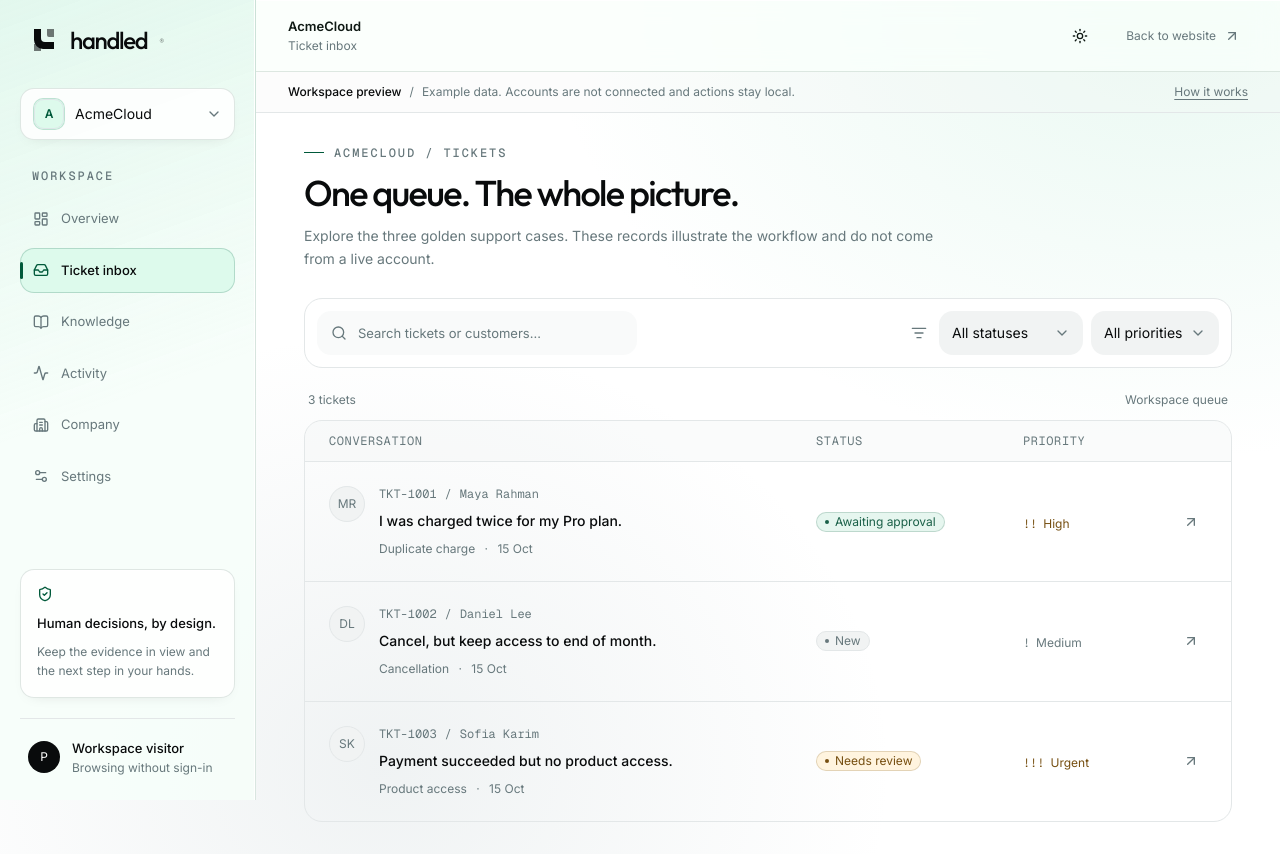
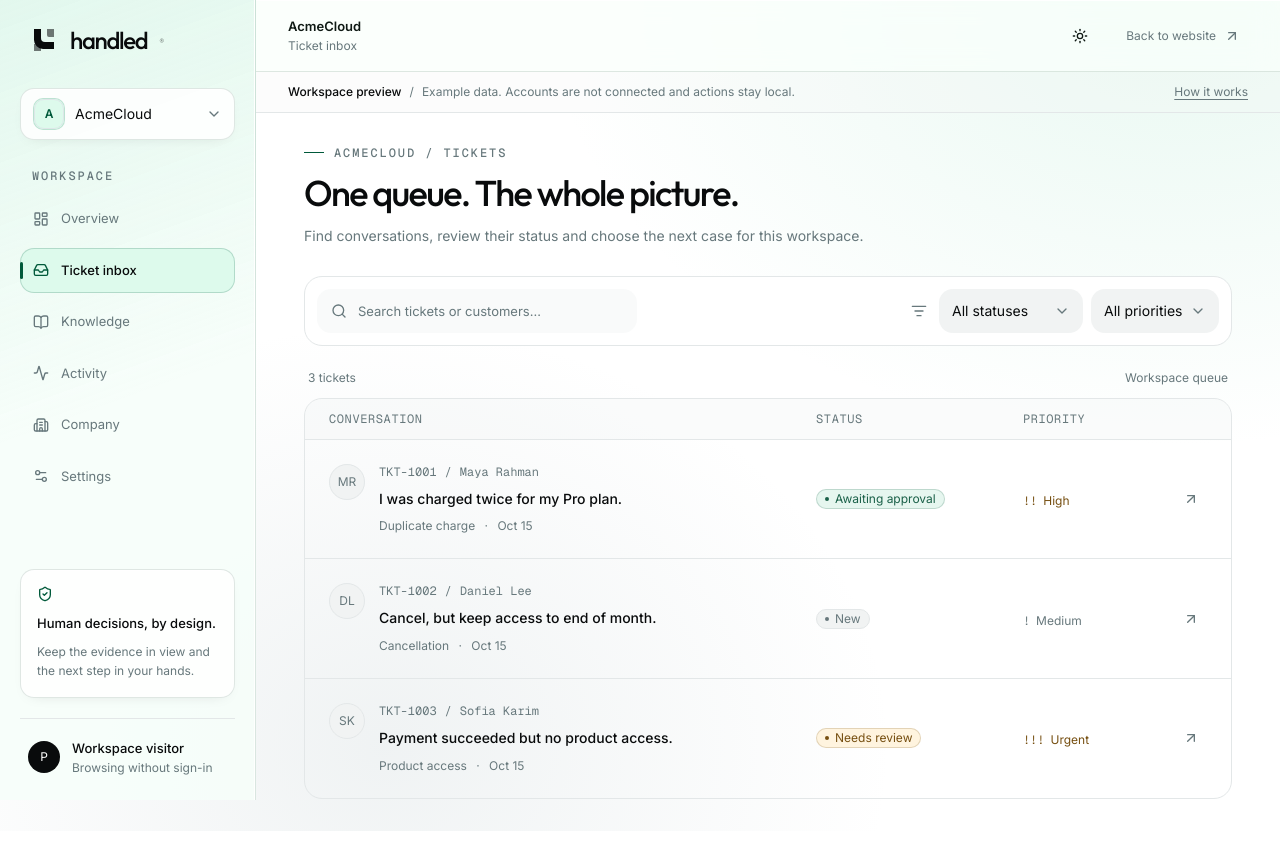
Before and after one commit to rafiferdos/handled, a Next.js app in the folder apps/web/: page /tickets in a window 1280 px wide. After the commit the page ends 831 px from the top, so only its background shows below. Built offline with nearby package versions, Linux system fonts and the light colour scheme.

Commit message:
fix(web): refine dashboard context and accessible overlay controls

```diff
--- a/apps/web/components/dashboard/knowledge-library.tsx
+++ b/apps/web/components/dashboard/knowledge-library.tsx
@@ -37,7 +37,7 @@ export function KnowledgeLibrary() {
       <PageHeading
         eyebrow={`${workspace.name} / Knowledge`}
         title="Start with a source you can trust."
-        description="Policies and source references for the three support cases."
+        description="Review policies and source references for this workspace’s support cases."
       />
       <div className="relative mb-8 max-w-sm">
         <Search className="pointer-events-none absolute top-3.5 left-3.5 size-4 text-muted-foreground" />
--- a/apps/web/components/ui/dialog.tsx
+++ b/apps/web/components/ui/dialog.tsx
@@ -65,7 +65,7 @@ function DialogContent({
             render={
               <Button
                 variant="ghost"
-                className="absolute top-4 right-4 bg-secondary"
+                className="absolute top-4 right-4 size-11 bg-secondary"
                 size="icon-sm"
               />
             }
@@ -83,7 +83,7 @@ function DialogHeader({ className, ...props }: React.ComponentProps<"div">) {
   return (
     <div
       data-slot="dialog-header"
-      className={cn("flex flex-col gap-1.5", className)}
+      className={cn("flex flex-col gap-1.5 pr-10", className)}
       {...props}
     />
   )
--- a/apps/web/components/ui/sheet.tsx
+++ b/apps/web/components/ui/sheet.tsx
@@ -65,7 +65,7 @@ function SheetContent({
             render={
               <Button
                 variant="ghost"
-                className="absolute top-4 right-4 bg-secondary"
+                className="absolute top-4 right-4 size-11 bg-secondary"
                 size="icon-sm"
               />
             }
@@ -83,7 +83,7 @@ function SheetHeader({ className, ...props }: React.ComponentProps<"div">) {
   return (
     <div
       data-slot="sheet-header"
-      className={cn("flex flex-col gap-1.5 p-6", className)}
+      className={cn("flex flex-col gap-1.5 p-6 pr-16", className)}
       {...props}
     />
   )
--- a/apps/web/features/tickets/ticket-inbox.tsx
+++ b/apps/web/features/tickets/ticket-inbox.tsx
@@ -33,8 +33,18 @@ export function TicketInbox() {
   const [search, setSearch] = useState("")
   const [status, setStatus] = useState<TicketStatus | "ALL">("ALL")
   const [priority, setPriority] = useState<TicketPriority | "ALL">("ALL")
-  const { workspace } = useWorkspace()
+  const { workspace, profile } = useWorkspace()
   const tickets = useTickets({ search, status, priority })
+  const shortDate = new Intl.DateTimeFormat("en", {
+    month: "short",
+    day: "numeric",
+    timeZone: profile.timeZone,
+  })
+  const fullDate = new Intl.DateTimeFormat("en", {
+    dateStyle: "full",
+    timeStyle: "short",
+    timeZone: profile.timeZone,
+  })
   const filtered = search || status !== "ALL" || priority !== "ALL"
   const reset = () => {
     setSearch("")
@@ -46,7 +56,7 @@ export function TicketInbox() {
       <PageHeading
         eyebrow={`${workspace.name} / Tickets`}
         title="One queue. The whole picture."
-        description="Explore the three golden support cases. These records illustrate the workflow and do not come from a live account."
+        description="Find conversations, review their status and choose the next case for this workspace."
       />
       <div className="mb-6 flex flex-col justify-between gap-3 rounded-2xl border bg-card p-3 sm:flex-row">
         <div className="relative sm:w-80">
@@ -195,7 +205,13 @@ export function TicketInbox() {
                     {ticket.subject}
                   </h2>
                   <p className="mt-2 text-xs text-muted-foreground">
-                    {ticket.category} <span className="mx-1.5">·</span> 15 Oct
+                    {ticket.category} <span className="mx-1.5">·</span>{" "}
+                    <time
+                      dateTime={ticket.createdAt}
+                      title={`${fullDate.format(new Date(ticket.createdAt))} (${profile.timeZone})`}
+                    >
+                      {shortDate.format(new Date(ticket.createdAt))}
+                    </time>
                   </p>
                 </div>
               </div>
```
Also changed, not shown: 1 other file (tests, documents, lock files or other folders).
